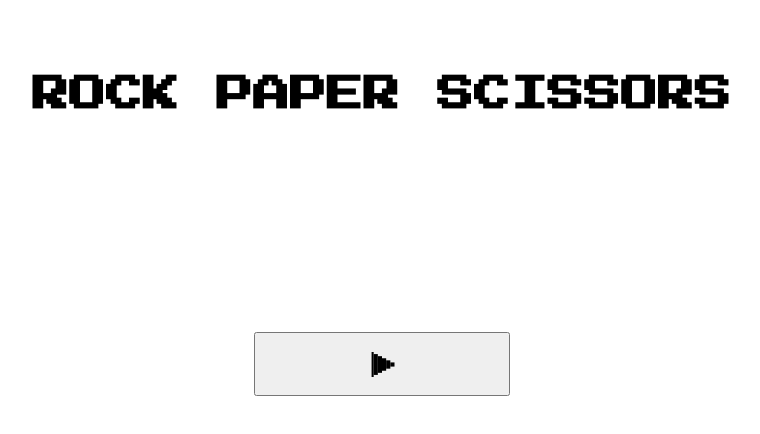
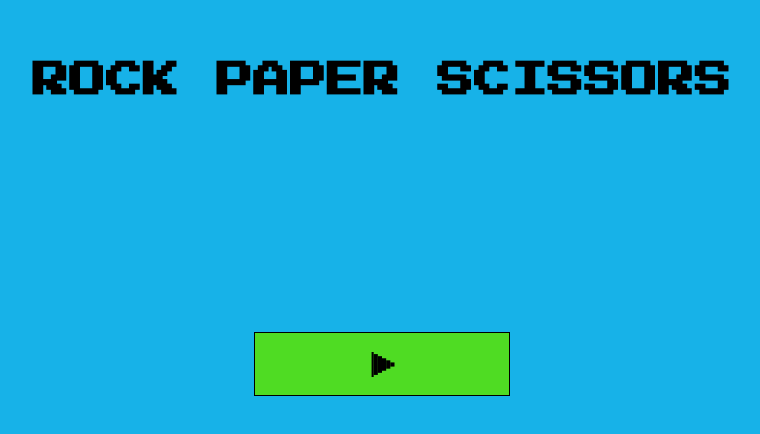
Before and after one commit to ImExtraPolite3/rock-paper-scissors, a React (Vite) app: page / in a window 1280 px wide. Shown: the part 124-558 px from the top of the page, without its empty margins (258-1018 px from the left). Built offline with nearby package versions, Linux system fonts and the light colour scheme.

Commit message:
edit svg file and changes in css

```diff
--- a/src/index.css
+++ b/src/index.css
@@ -7,6 +7,10 @@
   margin: 0;
   padding: 0;
   font-family: 'PressStart';
+}
+
+body {
+  background-color: #17b2e8;
 }
 
 .game {
@@ -25,6 +29,7 @@
 
 .game-title {
   font-size: 2.3rem;
+  animation: bobbing 5000ms infinite;
 }
 
 .start-game {
@@ -33,4 +38,25 @@
   display: flex;
   justify-content: center;
   align-items: center;
+  border: solid 1px;
+  background-color: #4fdc23;
 }
+
+.start-game:hover {
+  transform: scale(1.1);
+  background-color: #50c43b;
+  cursor: pointer;
+
+  img {
+    fill: #17b2e8;
+  }
+}
+
+@keyframes bobbing {
+  50% {
+    transform: translateY(-20px);
+  }
+  100% {
+    transform: translateY(0px);
+  }
+}
```
Also changed, not shown: public/startbutton.svg.
